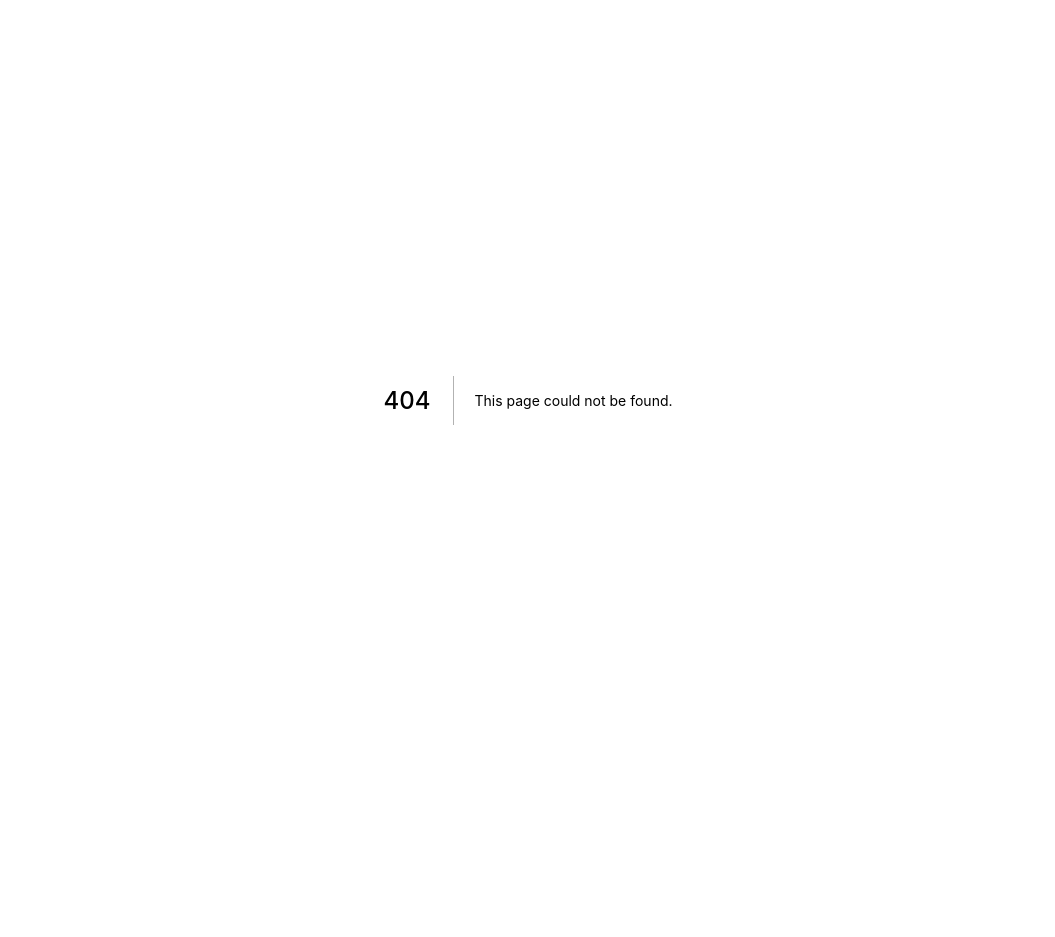
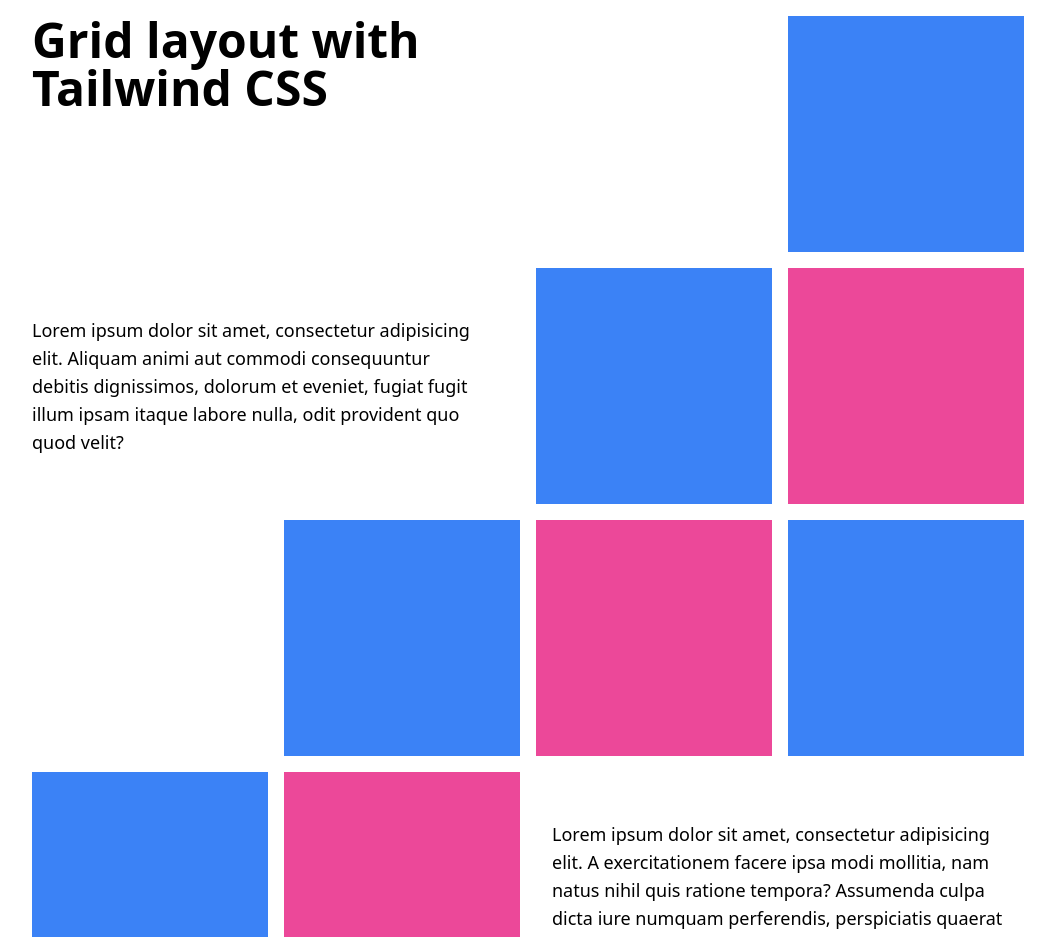
Before and after one commit to wesen/interactive-comments-section-main, a Next.js app: page /tilegrid in a window 1280 px wide. Before the commit this address had no page. Shown: the top 937 px of the page, without its empty margins (112-1167 px from the left). Before the commit the page ends 800 px from the top, so only its background shows below. Built offline with nearby package versions, Linux system fonts and the light colour scheme.

Commit message:
:sparkles: Use CSS grid to align box

```diff
--- a/components/Comment.js
+++ b/components/Comment.js
@@ -2,7 +2,6 @@
 import { useEffect, useState } from 'react'
 import { LikeButton } from './LikeButton'
 import { Button, DeleteButton, EditButton, ReplyButton } from './Buttons'
-import MediaQuery from 'react-responsive'
 import { ReplyForm } from './ReplyForm'
 import { DeleteModal } from './DeleteModal'
 import * as PropTypes from 'prop-types'
@@ -215,24 +214,32 @@
        font-rubik
        p-4 desktop:p-6"
       >
-        <MediaQuery minWidth={1024}>
-          {likeButton}
-          <div className="flex flex-col gap-4 w-full">
-            <div className="flex flex-row justify-between">
-              {infoRow}
-              {buttonBar}
-            </div>
-            {commentBody}
-          </div>
-        </MediaQuery>
-        <MediaQuery maxWidth={1024 - 1}>
-          {infoRow}
-          {commentBody}
-          <div className="flex flex-row justify-between items-center">
-            {likeButton}
+        <div
+          className="grid grid-cols-2 gap-4
+          auto-cols-auto
+        desktop:grid-cols-[min-content_repeat(2,_minmax(0,1fr))] desktop:-ml-1
+          items-center
+        "
+        >
+          <div className="col-span-2 desktop:col-span-1">{infoRow}</div>
+          <div
+            className="row-start-3 col-start-2
+          desktop:col-start-3 desktop:row-start-1
+          justify-self-end
+          "
+          >
             {buttonBar}
           </div>
-        </MediaQuery>
+          <div className="row-start-2 col-span-2">{commentBody}</div>
+          <div
+            className="
+          row-start-3
+          desktop:col-start-1 desktop:row-start-1 desktop:row-span-2
+          "
+          >
+            {likeButton}
+          </div>
+        </div>
       </div>
       {showReply ? <ReplyForm onSubmit={handleReply} className="mt-4" /> : null}
       {replies.length > 0 ? (
--- a/package.json
+++ b/package.json
@@ -11,13 +11,11 @@
   },
   "dependencies": {
     "@supabase/supabase-js": "^1.29.0",
-    "immutability-helper": "^3.1.1",
     "javascript-time-ago": "^2.3.10",
     "next": "12.0.7",
     "prop-types": "^15.8.0",
     "react": "17.0.2",
     "react-dom": "17.0.2",
-    "react-responsive": "^9.0.0-beta.5",
     "swr": "^1.1.2-beta.0"
   },
   "devDependencies": {
--- /dev/null
+++ b/pages/tilegrid.js
@@ -0,0 +1,50 @@
+const Block = ({ className }) => {
+  return <div className={`h-16 ${className} xs:h-auto xs:square`} />
+}
+export default function TileGrid() {
+  return (
+    <div className="grid place-items-center min-h-screen">
+      <div className="p-4 max-w-5xl grid gap-4 xs:grid-cols-2 md:grid-cols-4">
+        <h1
+          className="
+        text-4xl font-extrabold
+        xs:col-span-2 xs:grid xs:grid-cols-2 xs:gap-4
+        md:col-span-3 md:grid-cols-3 md:text-5xl
+        "
+        >
+          <span className="md:col-span-2">Grid layout with Tailwind CSS</span>
+        </h1>
+        <p
+          className="
+        xs:row-start-2 xs:col-start-2 xs:self-center
+        md:col-start-1 md:col-span-2 md:pr-12 md:text-lg
+        "
+        >
+          Lorem ipsum dolor sit amet, consectetur adipisicing elit. Aliquam
+          animi aut commodi consequuntur debitis dignissimos, dolorum et
+          eveniet, fugiat fugit illum ipsam itaque labore nulla, odit provident
+          quo quod velit?
+        </p>
+        <Block className="bg-blue-500" />
+        <Block className="bg-blue-500" />
+        <Block className="bg-pink-500" />
+        <Block className="bg-blue-500 md:col-start-2" />
+        <Block className="bg-pink-500" />
+        <Block className="bg-blue-500" />
+        <Block className="bg-blue-500" />
+        <Block className="bg-pink-500" />
+        <p
+          className="
+        xs:self-center
+        md:text-lg md:col-span-2 md:px-4 mx:text-center
+        "
+        >
+          Lorem ipsum dolor sit amet, consectetur adipisicing elit. A
+          exercitationem facere ipsa modi mollitia, nam natus nihil quis ratione
+          tempora? Assumenda culpa dicta iure numquam perferendis, perspiciatis
+          quaerat tempore? Unde.
+        </p>
+      </div>
+    </div>
+  )
+}
--- a/styles/globals.css
+++ b/styles/globals.css
@@ -3,3 +3,9 @@
 @tailwind base;
 @tailwind components;
 @tailwind utilities;
+
+@layer utilities {
+    .square {
+        aspect-ratio: 1/1;
+    }
+}
--- a/tailwind.config.js
+++ b/tailwind.config.js
@@ -6,6 +6,8 @@
   enabled: process.env.NODE_ENV === 'production',
   theme: {
     screens: {
+      xs: '534px',
+      md: '1024px',
       mobile: '375px',
       desktop: '1024px',
     },
```
